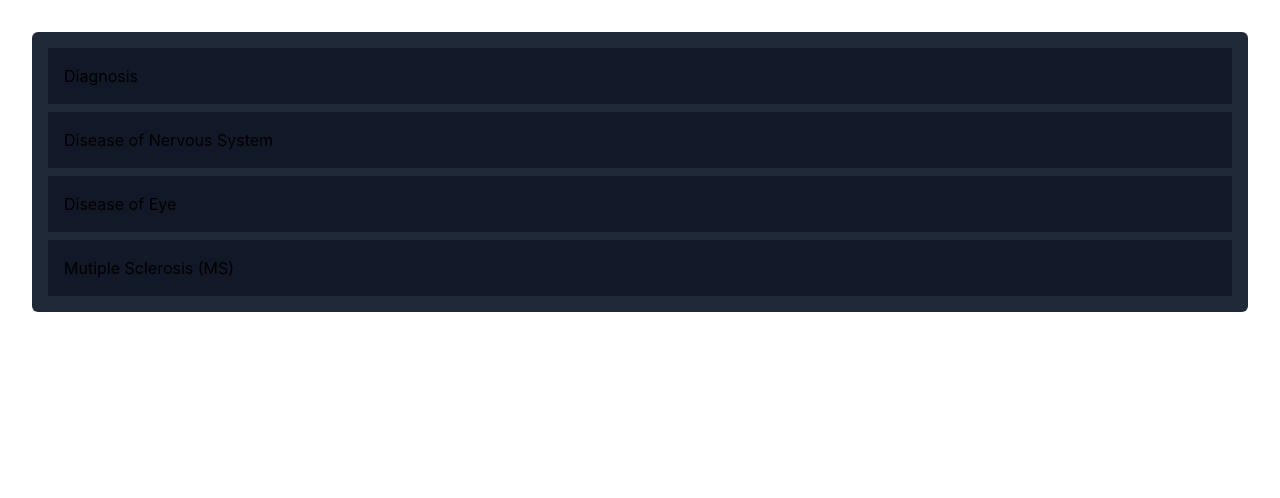
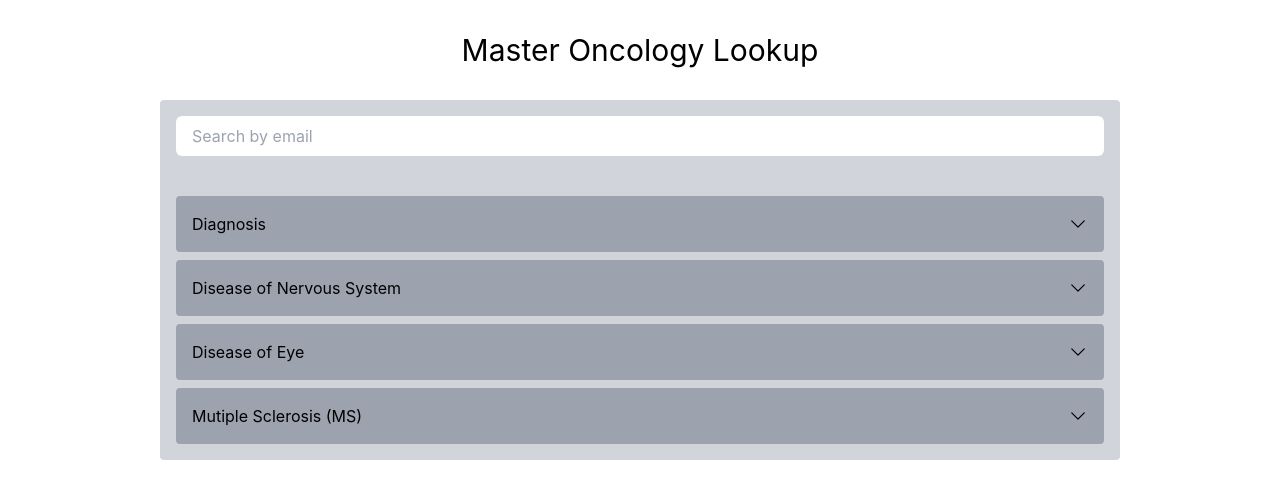
Before and after one commit to rtraficante/regeneron, a Next.js app: page / in a window 1280 px wide. Shown: the top 498 px of the page. Built offline with nearby package versions, Linux system fonts and the light colour scheme.

Commit message:
data shows on homepage and allows for a dynamic search

```diff
--- a/package.json
+++ b/package.json
@@ -9,6 +9,7 @@
     "lint": "next lint"
   },
   "dependencies": {
+    "@heroicons/react": "^2.0.11",
     "next": "12.3.1",
     "react": "18.2.0",
     "react-dom": "18.2.0"
--- a/pages/index.js
+++ b/pages/index.js
@@ -1,5 +1,7 @@
 import Head from "next/head";
 import Image from "next/image";
+import { ChevronDownIcon } from "@heroicons/react/24/solid";
+import { useState } from "react";
 
 const data = [
   {
@@ -37,19 +39,54 @@ const data = [
 ];
 
 export default function Home() {
+  const [expandTicket, setExpandTicket] = useState(false);
+  const [searchTerm, setSearchTerm] = useState("");
+
+  const dynamicSearch = () => {
+    return data.filter((concept) =>
+      concept.displayName.toLowerCase().includes(searchTerm.toLowerCase())
+    );
+  };
+
+  const filteredData = dynamicSearch();
+
+  const toggleExpandTicket = () => {
+    setExpandTicket(!expandTicket);
+  };
+
   return (
-    <div className="flex mx-auto justify-center">
-      <div className="mt-8 bg-gray-800 p-4 w-[95%] rounded-md space-y-2">
-        {data.map((concept) => (
+    <div className="flex mx-auto items-center flex-col mt-8">
+      <h2 className="text-3xl text-center">Master Oncology Lookup</h2>
+      <div className="mt-8 bg-gray-300 p-4 w-full max-w-[960px] mx-2 rounded space-y-2">
+        <div>
+          <form>
+            <input
+              name="email"
+              value={searchTerm}
+              onChange={(e) => setSearchTerm(e.target.value)}
+              placeholder="Search by email"
+              className="w-full mb-8 py-2 px-4 rounded-md"
+            />
+          </form>
+        </div>
+        {filteredData.length === 0 ? (
+          <h2>No data fits that criteria.</h2>
+        ) : (
+          filteredData.map((concept) => (
             <div
               key={concept.conceptId}
-            className="mx-auto w-full bg-gray-900 p-4"
+              onClick={toggleExpandTicket}
+              className="mx-auto w-full bg-gray-400 p-4 rounded flex justify-between items-center"
             >
               <div>
                 <p>{concept.displayName}</p>
               </div>
+              <div>
+                <ChevronDownIcon className="w-5" />
               </div>
-        ))}
+            </div>
+          ))
+        )}
       </div>
     </div>
   );
--- a/styles/globals.css
+++ b/styles/globals.css
@@ -19,7 +19,7 @@ a {
   box-sizing: border-box;
 }
 
-@media (prefers-color-scheme: dark) {
+/* @media (prefers-color-scheme: dark) {
   html {
     color-scheme: dark;
   }
@@ -27,4 +27,4 @@ a {
     color: white;
     background: black;
   }
-}
+} */
```
Also changed, not shown: 1 other file (tests, documents, lock files or other folders). Lines whose indentation alone changed are shown as unchanged.
